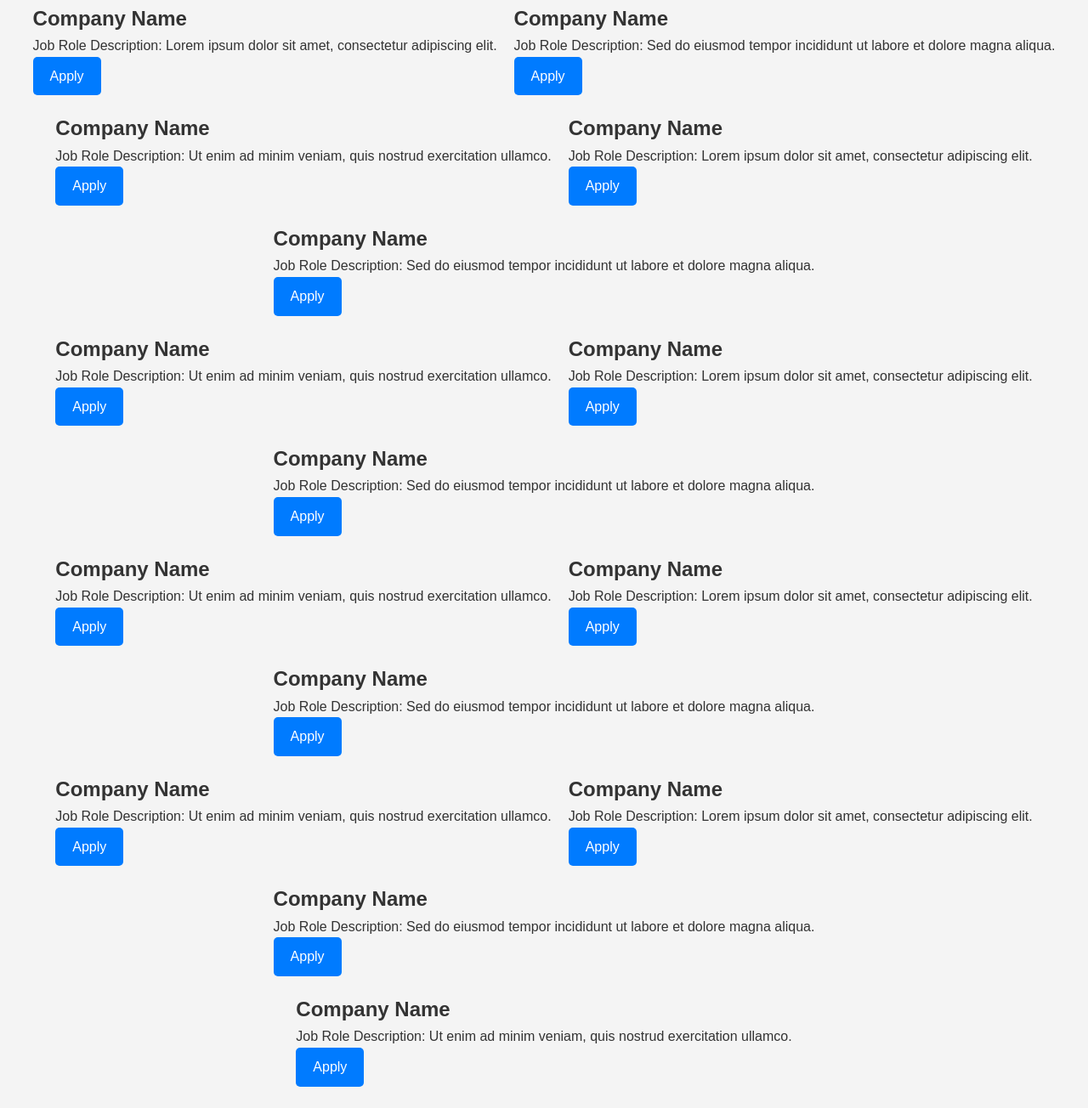
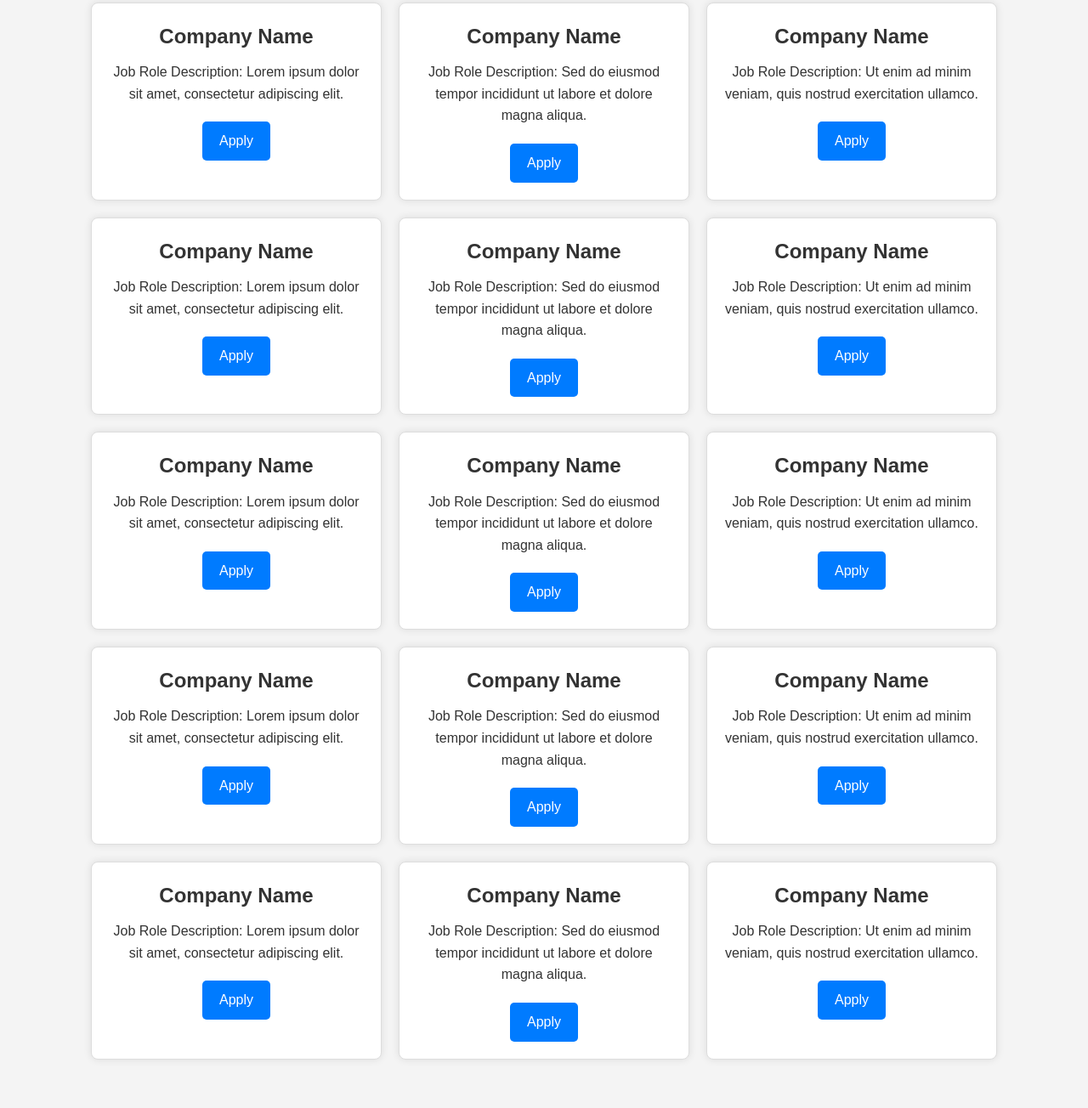
Before and after one commit to Rishabhsinghinfo/G_20Jobs, a plain HTML site: page catogry/IT.html in a window 1280 px wide. Shown: the part 116-1420 px from the top of the page at 85% size. Drawn offline with Linux system fonts and the light colour scheme; files whose address does not match are found by name.

Commit message:
Update IT.html

```diff
--- a/catogry/IT.html
+++ b/catogry/IT.html
@@ -25,87 +25,87 @@
 
   <!-- Job Listings Section -->
   <section class="job-listingsc">
-    <div class="job-card">
+    <div class="job-cards">
       <h2>Company Name</h2>
       <p>Job Role Description: Lorem ipsum dolor sit amet, consectetur adipiscing elit.</p>
       <a href="#" class="apply-btn">Apply</a>
     </div>
 
-    <div class="job-card">
+    <div class="job-cards">
       <h2>Company Name</h2>
       <p>Job Role Description: Sed do eiusmod tempor incididunt ut labore et dolore magna aliqua.</p>
       <a href="#" class="apply-btn">Apply</a>
     </div>
 
-    <div class="job-card">
+    <div class="job-cards">
       <h2>Company Name</h2>
       <p>Job Role Description: Ut enim ad minim veniam, quis nostrud exercitation ullamco.</p>
       <a href="#" class="apply-btn">Apply</a>
     </div>
-    <div class="job-card">
+    <div class="job-cards">
       <h2>Company Name</h2>
       <p>Job Role Description: Lorem ipsum dolor sit amet, consectetur adipiscing elit.</p>
       <a href="#" class="apply-btn">Apply</a>
     </div>
 
-    <div class="job-card">
+    <div class="job-cards">
       <h2>Company Name</h2>
       <p>Job Role Description: Sed do eiusmod tempor incididunt ut labore et dolore magna aliqua.</p>
       <a href="#" class="apply-btn">Apply</a>
     </div>
 
-    <div class="job-card">
+    <div class="job-cards">
       <h2>Company Name</h2>
       <p>Job Role Description: Ut enim ad minim veniam, quis nostrud exercitation ullamco.</p>
       <a href="#" class="apply-btn">Apply</a>
     </div>
-    <div class="job-card">
+    <div class="job-cards">
       <h2>Company Name</h2>
       <p>Job Role Description: Lorem ipsum dolor sit amet, consectetur adipiscing elit.</p>
       <a href="#" class="apply-btn">Apply</a>
     </div>
 
-    <div class="job-card">
+    <div class="job-cards">
       <h2>Company Name</h2>
       <p>Job Role Description: Sed do eiusmod tempor incididunt ut labore et dolore magna aliqua.</p>
       <a href="#" class="apply-btn">Apply</a>
     </div>
 
-    <div class="job-card">
+    <div class="job-cards">
       <h2>Company Name</h2>
       <p>Job Role Description: Ut enim ad minim veniam, quis nostrud exercitation ullamco.</p>
       <a href="#" class="apply-btn">Apply</a>
     </div>
-    <div class="job-card">
+    <div class="job-cards">
       <h2>Company Name</h2>
       <p>Job Role Description: Lorem ipsum dolor sit amet, consectetur adipiscing elit.</p>
       <a href="#" class="apply-btn">Apply</a>
     </div>
 
-    <div class="job-card">
+    <div class="job-cards">
       <h2>Company Name</h2>
       <p>Job Role Description: Sed do eiusmod tempor incididunt ut labore et dolore magna aliqua.</p>
       <a href="#" class="apply-btn">Apply</a>
     </div>
 
-    <div class="job-card">
+    <div class="job-cards">
       <h2>Company Name</h2>
       <p>Job Role Description: Ut enim ad minim veniam, quis nostrud exercitation ullamco.</p>
       <a href="#" class="apply-btn">Apply</a>
     </div>
-    <div class="job-card">
+    <div class="job-cards">
       <h2>Company Name</h2>
       <p>Job Role Description: Lorem ipsum dolor sit amet, consectetur adipiscing elit.</p>
       <a href="#" class="apply-btn">Apply</a>
     </div>
 
-    <div class="job-card">
+    <div class="job-cards">
       <h2>Company Name</h2>
       <p>Job Role Description: Sed do eiusmod tempor incididunt ut labore et dolore magna aliqua.</p>
       <a href="#" class="apply-btn">Apply</a>
     </div>
 
-    <div class="job-card">
+    <div class="job-cards">
       <h2>Company Name</h2>
       <p>Job Role Description: Ut enim ad minim veniam, quis nostrud exercitation ullamco.</p>
       <a href="#" class="apply-btn">Apply</a>
@@ -117,7 +117,7 @@
      <!-- Google Ads code can be inserted here -->
  </section>
   <footer>
-    <div class="footer-content">
+    <div class="footers-content">
         <div class="social-icons">
             <a href="#"><img src="./img/whatsapp.png" alt="WhatsApp"></a>
             <a href="#"><img src="./img/instagram.png" alt="Instagram"></a>
```
